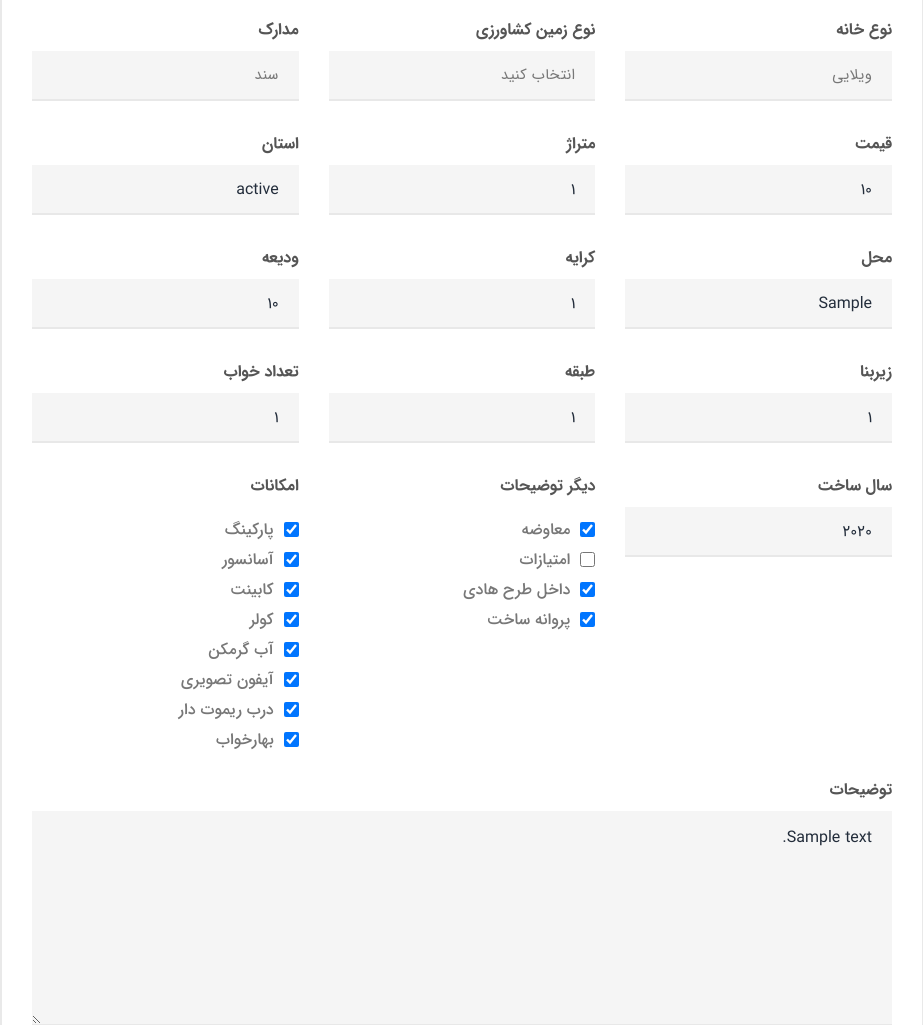
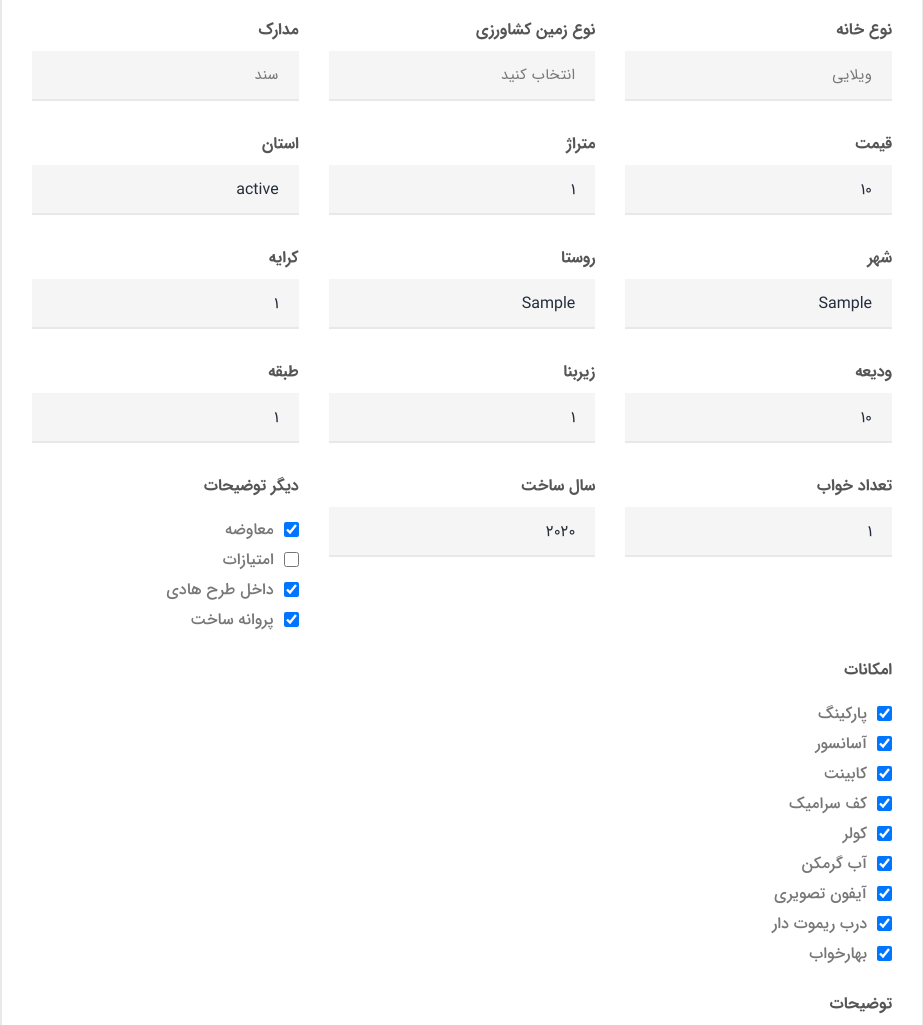
Before and after one commit to erfansafarzad7/Shekaarchi-Django-CBV, a Django app: page /files/edit-item/1/ in a window 1280 px wide. Shown: the part 1341-2366 px from the top of the page, without its empty margins (178-1101 px from the left). Run offline with Django 4.2, Linux system fonts and the light colour scheme; a user stored in the database is signed in; tables that the repository leaves empty hold one stand-in row (values such as "Sample post"); grey boxes marked "Sample" are stand-in pictures; some libraries are stand-ins or nearby versions.

Commit message:
--CodeUpdate(Edit Addressing)

```diff
--- a/files/models.py
+++ b/files/models.py
@@ -14,13 +14,6 @@ class Image(models.Model):
 
     def __str__(self):
         return f"{self.code}"
-
-    def delete(self, *args, **kwargs):
-        """
-        Delete must be overridden because the inherited delete method does not call `self.file.delete()`.
-        """
-        self.image.delete()
-        super(Image, self).delete(*args, **kwargs)
 
 
 class Item(models.Model, HitCountMixin):
@@ -65,8 +58,9 @@ class Item(models.Model, HitCountMixin):
 
     # required fields
     address = models.TextField(max_length=250, verbose_name='آدرس')
-    state = models.CharField(max_length=20, verbose_name='استان', null=True, blank=True)
-    city = models.CharField(max_length=20, verbose_name='شهر/محل', null=True, blank=True)
+    state = models.CharField(max_length=20, verbose_name='استان')
+    city = models.CharField(max_length=20, verbose_name='شهر/شهرستان')
+    village = models.CharField(max_length=20, verbose_name='محل/روستا', null=True, blank=True)
     area = models.PositiveIntegerField(verbose_name='متراژ')
     all_price = models.PositiveBigIntegerField(verbose_name='قیمت کل', null=True, blank=True)
     rent = models.PositiveBigIntegerField(verbose_name='اجاره ', null=True, blank=True)
@@ -89,6 +83,7 @@ class Item(models.Model, HitCountMixin):
     bedroom = models.PositiveSmallIntegerField(null=True, blank=True, verbose_name='تعداد اتاق خواب')
     year = models.PositiveIntegerField(null=True, blank=True, verbose_name='سال ساخت')
     mdf = models.BooleanField(default=False, verbose_name='ام دی اف')
+    ceramic = models.BooleanField(default=False, verbose_name='سرامیک')
     cooler = models.BooleanField(default=False, verbose_name='کولر')
     water_heater = models.BooleanField(default=False, verbose_name='آبگرمکن')
     elevator = models.BooleanField(default=False, verbose_name='اسانسور')
--- a/files/templates/files/edit_item.html
+++ b/files/templates/files/edit_item.html
@@ -323,12 +323,23 @@ function LandType(value) {
                   </div>
                   <div class="col-lg-4">
                     <div class="form-group">
-                      <label class="form-label">محل </label
+                      <label class="form-label">شهر </label
                       ><input name="city" maxlength="20" id="id_city"
                               value="{{item.city|default_if_none:''}}"
                         type="text"
                         class="form-control"
-                        placeholder=" محل/شهر مورد نظر "
+                        placeholder=" شهر/شهرستان مورد نظر "
+                      />
+                    </div>
+                  </div>
+                  <div class="col-lg-4">
+                    <div class="form-group">
+                      <label class="form-label">روستا </label
+                      ><input name="village" maxlength="20" id="id_village"
+                              value="{{item.village|default_if_none:''}}"
+                        type="text"
+                        class="form-control"
+                        placeholder=" محل/روستای مورد نظر "
                       />
                     </div>
                   </div>
@@ -474,6 +485,15 @@ function LandType(value) {
                                  {% if item.mdf %}checked{%else%}{%endif%}
                           /><label for="id_mdf" class="form-check-text"
                             >کابینت  </label
+                          >
+                        </li>
+                        <li>
+                          <input name="ceramic" id="id_ceramic"
+                            type="checkbox"
+                            class="form-check"
+                                 {% if item.ceramic %}checked{%else%}{%endif%}
+                          /><label for="id_ceramic" class="form-check-text"
+                            >کف سرامیک  </label
                           >
                         </li>
                         <li>
--- a/home/views.py
+++ b/home/views.py
@@ -97,6 +97,9 @@ class ItemSearchView(ListView):
             if qp[0] == 'city' and qp[1]:
                 self.results = self.results.filter(Q(city__contains=qp[1]))
 
+            if qp[0] == 'village' and qp[1]:
+                self.results = self.results.filter(Q(village__contains=qp[1]))
+
             if qp[0] == 'search_in' and qp[1]:
                 if qp[1] == 'profile':
                     self.results = self.results.filter(user__exact=self.request.user)
--- a/templates/inc/navbar.html
+++ b/templates/inc/navbar.html
@@ -60,7 +60,12 @@
                 </div>
                 <div class="col-6">
                   <div class="form-group">
-                    <input name="city" type="text" class="form-control" placeholder="شهر/محل" />
+                    <input name="city" type="text" class="form-control" placeholder="شهر/شهرستان" />
+                  </div>
+                </div>
+                <div class="col-6">
+                  <div class="form-group">
+                    <input name="village" type="text" class="form-control" placeholder="محل/روستا" />
                   </div>
                 </div>
                 <div class="col-6">
```
Also changed, not shown: accounts/templates/accounts/user_profile.html (+6 -4 lines), files/templates/files/create.html (+21 -3 lines), files/templates/files/detail.html (+15 -10 lines), home/templates/home/home.html (+10 -5 lines), home/templates/home/search.html (+6 -4 lines).
